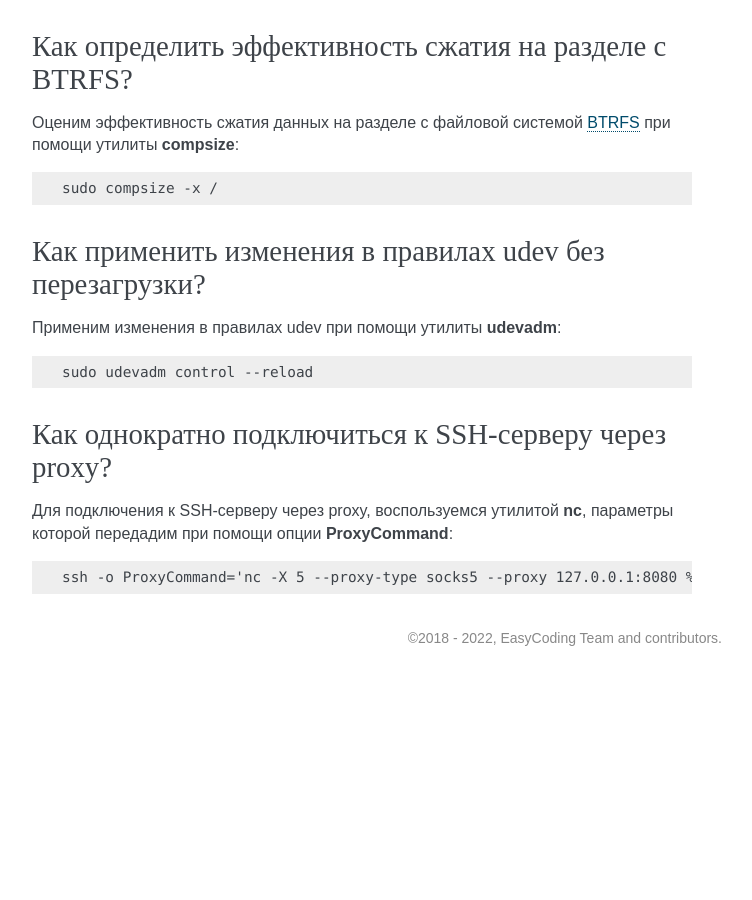
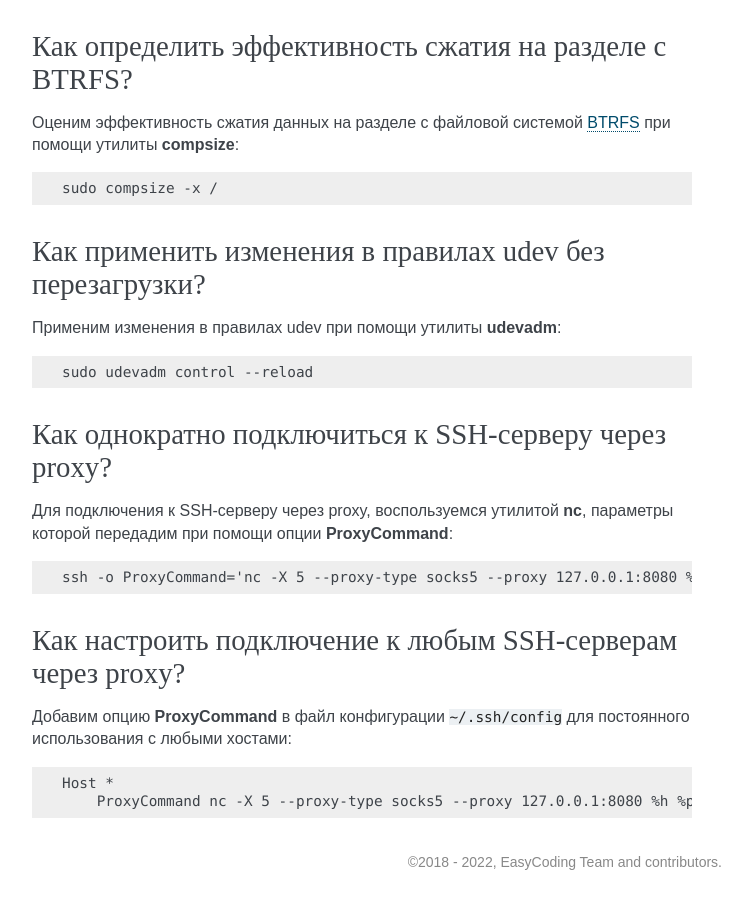
Before and after one commit to RussianFedora/FAQ, a Sphinx documentation site: the page built from source/administration.rst, in a window 1280 px wide and 900 px high, scrolled down 34051 px. Shown: the whole window, without its empty margins (388-1140 px from the left). Built offline with Sphinx 7.4.7, drawn with Linux system fonts in a browser that asks for light colours; comment, search, counter and statistics services are not loaded; before the commit the page ends 34727 px from its top, so only the background shows below that; some of the changed text lies outside the part shown.

Commit message:
Added a new ssh-proxy-always question.

```diff
--- a/source/administration.rst
+++ b/source/administration.rst
@@ -1934,3 +1934,16 @@ Coredump -- это дамп закрытой памяти процесса, со
 .. code-block:: text
 
     ssh -o ProxyCommand='nc -X 5 --proxy-type socks5 --proxy 127.0.0.1:8080 %h %p' user@example.org
+
+.. index:: ssh, proxy, nc, socks, config
+.. _ssh-proxy-always:
+
+Как настроить подключение к любым SSH-серверам через proxy?
+===============================================================
+
+Добавим опцию **ProxyCommand** в файл конфигурации ``~/.ssh/config`` для постоянного использования с любыми хостами:
+
+.. code-block:: text
+
+    Host *
+        ProxyCommand nc -X 5 --proxy-type socks5 --proxy 127.0.0.1:8080 %h %p
```
